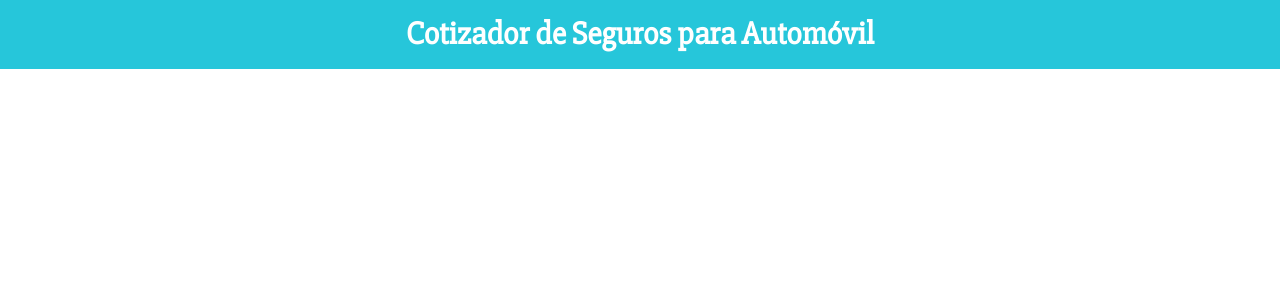
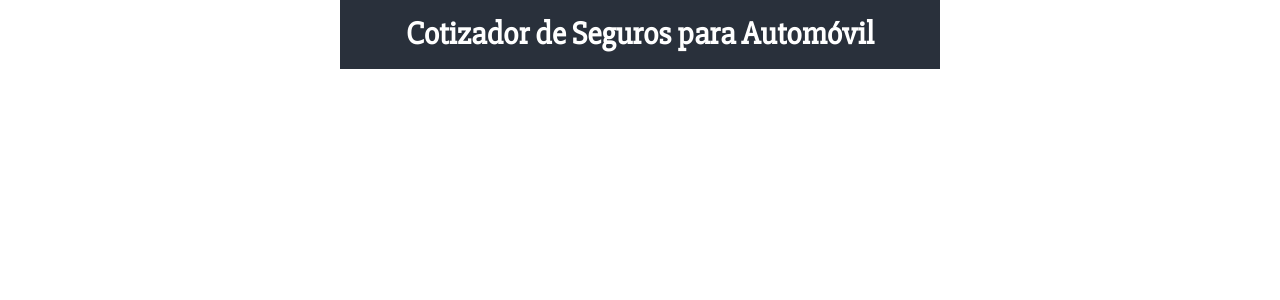
Before and after one commit to jcarlosj/React-Project-Cotiza-Seguro-Auto-U-JPdTV, a React (Create React App) app: page / in a window 1280 px wide. Shown: the top 300 px of the page. Built offline with nearby package versions, Linux system fonts and the light colour scheme.

Commit message:
[+] C > Header: Style Components

```diff
--- a/src/App.js
+++ b/src/App.js
@@ -1,12 +1,21 @@
 import React from 'react';
+import styled from '@emotion/styled';
 /** Components */
 import Header from './components/Header';
 
+/** Style Component div */
+const ContentComponent = styled .div `
+    margin: 0 auto;
+    max-width: 600px;
+`;
+
 function App() {
     return (
-        <Header
-            title="Cotizador de Seguros para Automóvil"
-        />
+        <ContentComponent>
+            <Header
+                title="Cotizador de Seguros para Automóvil"
+            />
+        </ContentComponent>
     );
 }
 
--- a/src/components/Header.js
+++ b/src/components/Header.js
@@ -3,7 +3,7 @@ import styled from '@emotion/styled';
 
 /** Style Component Header (Crea 'Componente' de estilo) indicando el nombre de la etiqueta a desplegar */
 const ContentHeader = styled .header `
-    background-color: #26C6DA;
+    background-color: #29303b;
     color: #FFFFFF;
     font-weight: bold;
     padding: 1rem 2rem;
```
